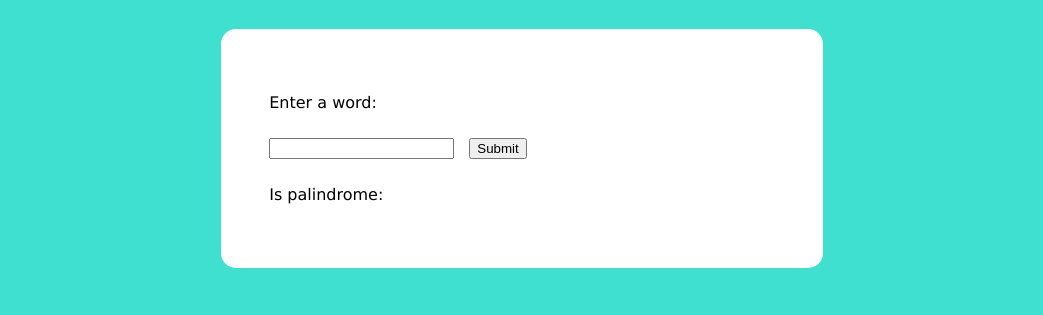
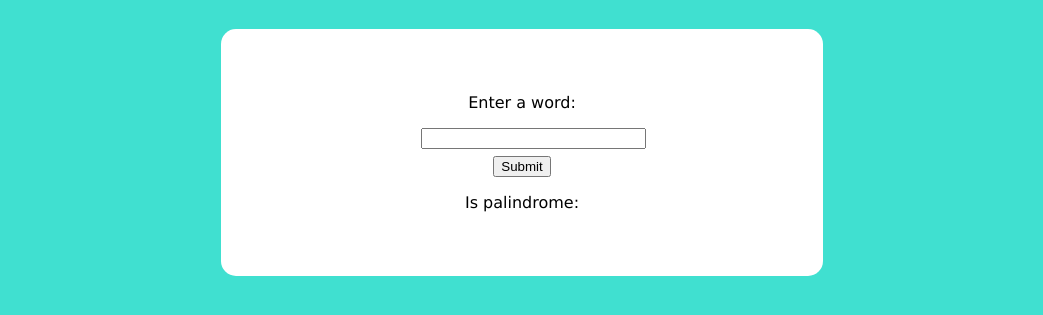
Before and after one commit to annette-arrigucci/js-numbers, a plain HTML site: page index.html in a window 1280 px wide. Shown: the part 251-566 px from the top of the page, without its empty margins (118-1161 px from the left). Drawn offline with nearby package versions, Linux system fonts and the light colour scheme.

Commit message:
Made some styling changes

```diff
--- a/css/style.css
+++ b/css/style.css
@@ -23,6 +23,20 @@ h1 {
 	border-radius: 15px;
 }
 
+.main p {
+	text-align: center;
+}
+
+.main form {
+	width: 40%;
+	margin: 0 auto;
+}
+
+form button {
+	display: block;
+	margin: 0.5em auto;
+}
+
 button {
 	margin: 10px;
 }
--- a/index.html
+++ b/index.html
@@ -13,13 +13,13 @@
 		<p>Enter a word:</p>
 
 		<form id="enter-word">
-		<input type="text" id="new-word">
+		<input type="text" id="new-word" size="25">
 			<button id="submit-button">Submit</button>
 		</form>
 		<p>Is palindrome: </p>
-		<div id="is-palindrome">
+		<p id="is-palindrome">
 
-		</div>
+		</p>
 
 	</div>
 	<script src="https://ajax.googleapis.com/ajax/libs/jquery/2.2.2/jquery.min.js"></script>
```
